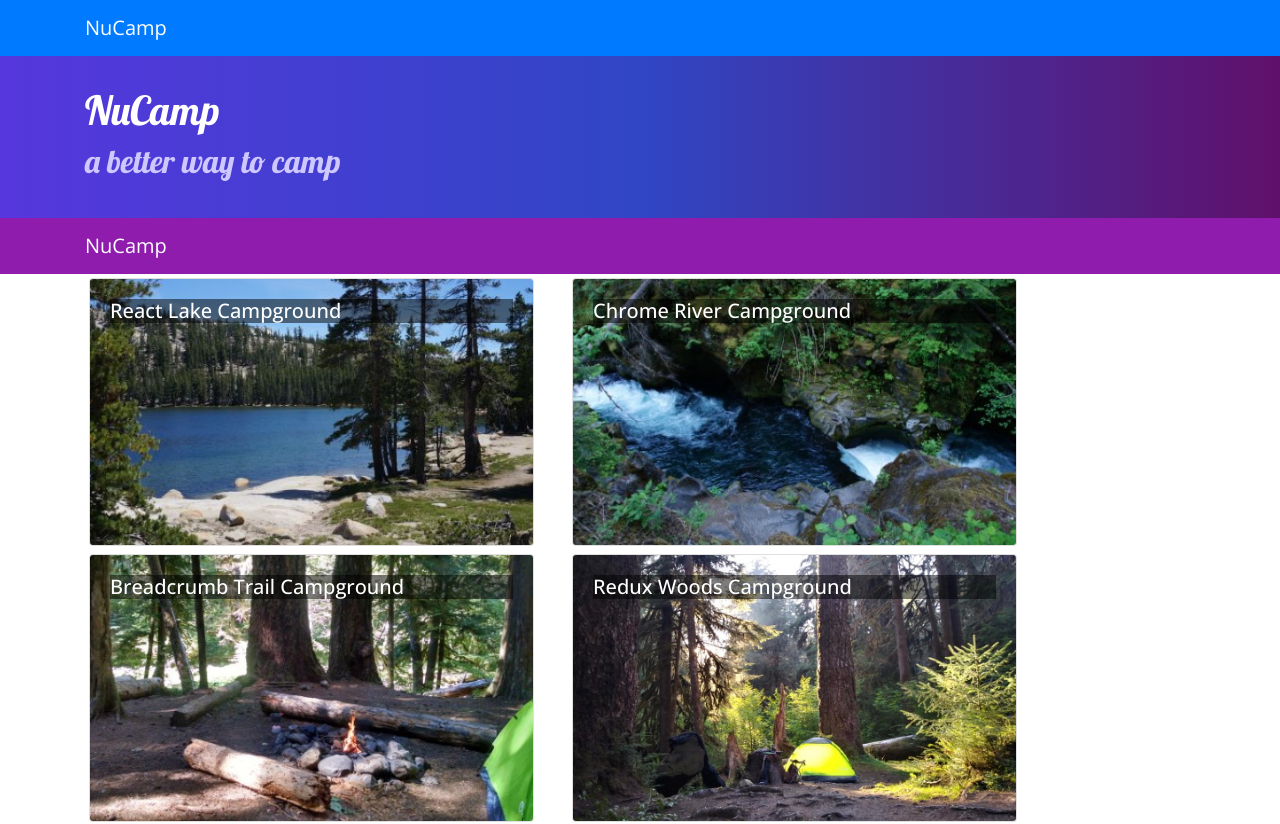
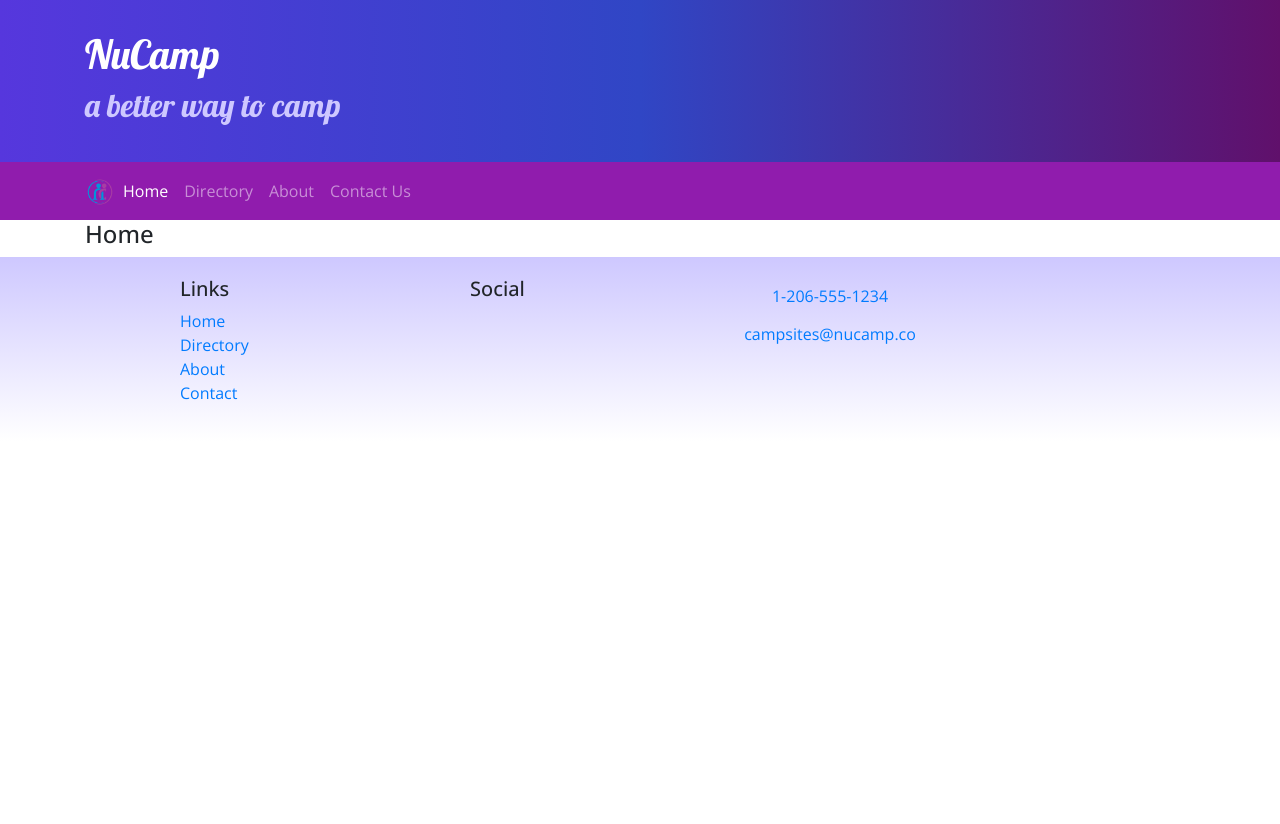
Before and after one commit to snakeguy2000/React-Nucampsite, a React (Create React App) app: page /home in a window 1280 px wide. Shown: the top 824 px of the page. After the commit the page ends 800 px from the top, so only its background shows below. Built offline with nearby package versions, Linux system fonts and the light colour scheme.

Commit message:
React Router

```diff
--- a/package.json
+++ b/package.json
@@ -12,6 +12,7 @@
     "react": "^16.13.1",
     "react-dom": "^16.13.1",
     "react-popper": "^0.9.2",
+    "react-router-dom": "^4.2.2",
     "react-scripts": "3.4.0",
     "reactstrap": "^5.0.0",
     "typeface-lobster": "0.0.72",
--- a/src/App.js
+++ b/src/App.js
@@ -1,13 +1,16 @@
 import React, { Component } from 'react';
+import { BrowserRouter } from 'react-router-dom';
 import Main from './components/MainComponent';
 import './App.css';
 
 class App extends Component {
   render() {
     return (
-      <div className="App">
-        <Main />
-      </div>
+      <BrowserRouter>
+        <div className="App">
+          <Main />
+        </div>
+      </BrowserRouter>
     );
   }
 }
--- a/src/components/DirectoryComponent.js
+++ b/src/components/DirectoryComponent.js
@@ -1,9 +1,9 @@
 import React from 'react';
 import { Card, CardImg, CardImgOverlay, CardTitle } from 'reactstrap';
 
-function RenderDirectoryItem({ campsite, onClick }) {
+function RenderDirectoryItem({ campsite }) {
   return (
-    <Card onClick={() => onClick(campsite.id)}>
+    <Card>
       <CardImg width="100%" src={campsite.image} alt={campsite.name} />
       <CardImgOverlay>
         <CardTitle>{campsite.name}</CardTitle>
@@ -16,7 +16,7 @@
   const directory = props.campsites.map(campsite => {
     return (
       <div key={campsite.id} className="col-md-5 m-1">
-        <RenderDirectoryItem campsite={campsite} onClick={props.onClick} />
+        <RenderDirectoryItem campsite={campsite} />
       </div>
     );
   });
--- a/src/components/FooterComponent.js
+++ b/src/components/FooterComponent.js
@@ -1,5 +1,5 @@
 import React from 'react';
-
+import { Link } from 'react-router-dom';
 function Footer(props) {
   return (
     <footer className="site-footer">
@@ -9,16 +9,16 @@
             <h5>Links</h5>
             <ul className="list-unstyled">
               <li>
-                <a href="#">Home</a>
+                <Link to="/home">Home</Link>
               </li>
               <li>
-                <a href="#">About</a>
+                <Link to="/directory">Directory</Link>
               </li>
               <li>
-                <a href="#">Directory</a>
+                <Link to="/aboutus">About</Link>
               </li>
               <li>
-                <a href="#">Contact</a>
+                <Link to="/contactus">Contact</Link>
               </li>
             </ul>
           </div>
--- a/src/components/HeaderComponent.js
+++ b/src/components/HeaderComponent.js
@@ -1,7 +1,31 @@
 import React, { Component } from 'react';
-import { Navbar, NavbarBrand, Jumbotron } from 'reactstrap';
+import {
+  Nav,
+  Navbar,
+  NavbarBrand,
+  NavbarToggler,
+  Collapse,
+  NavItem,
+  Jumbotron
+} from 'reactstrap';
+import { NavLink } from 'react-router-dom';
 
 class Header extends Component {
+  constructor(props) {
+    super(props);
+
+    this.toggleNav = this.toggleNav.bind(this);
+    this.state = {
+      isNavOpen: false
+    };
+  }
+
+  toggleNav() {
+    this.setState({
+      isNavOpen: !this.state.isNavOpen
+    });
+  }
+
   render() {
     return (
       <React.Fragment>
@@ -15,9 +39,41 @@
             </div>
           </div>
         </Jumbotron>
-        <Navbar dark sticky="top">
+        <Navbar dark sticky="top" expand="md">
           <div className="container">
-            <NavbarBrand href="/">NuCamp</NavbarBrand>
+            <NavbarBrand className="mr-auto" href="/">
+              <img
+                src="/assets/images/logo.png"
+                height="30"
+                width="30"
+                alt="NuCamp Logo"
+              />
+            </NavbarBrand>
+            <NavbarToggler onClick={this.toggleNav} />
+            <Collapse isOpen={this.state.isNavOpen} navbar>
+              <Nav navbar>
+                <NavItem>
+                  <NavLink className="nav-link" to="/home">
+                    <i className="fa fa-home fa-lg" /> Home
+                  </NavLink>
+                </NavItem>
+                <NavItem>
+                  <NavLink className="nav-link" to="/directory">
+                    <i className="fa fa-list fa-lg" /> Directory
+                  </NavLink>
+                </NavItem>
+                <NavItem>
+                  <NavLink className="nav-link" to="/aboutus">
+                    <i className="fa fa-info fa-lg" /> About
+                  </NavLink>
+                </NavItem>
+                <NavItem>
+                  <NavLink className="nav-link" to="/contactus">
+                    <i className="fa fa-address-card fa-lg" /> Contact Us
+                  </NavLink>
+                </NavItem>
+              </Nav>
+            </Collapse>
           </div>
         </Navbar>
       </React.Fragment>
--- /dev/null
+++ b/src/components/HomeComponent.js
@@ -0,0 +1,11 @@
+import React from 'react';
+
+function Home(props) {
+  return (
+    <div className="container">
+      <h4>Home</h4>
+    </div>
+  );
+}
+
+export default Home;
--- a/src/components/MainComponent.js
+++ b/src/components/MainComponent.js
@@ -5,32 +5,33 @@
 import { CAMPSITES } from '../shared/campsites';
 import Header from './HeaderComponent';
 import Footer from './FooterComponent';
+import Home from './HomeComponent';
+import { Switch, Route, Redirect } from 'react-router-dom';
 class Main extends Component {
   constructor(props) {
     super(props);
     this.state = {
-      campsites: CAMPSITES,
-      selectedCampsite: null
+      campsites: CAMPSITES
     };
   }
 
-  onCampsiteSelect(campsiteId) {
-    this.setState({ selectedCampsite: campsiteId });
-  }
+  render() {
+    const HomePage = () => {
+      return <Home />;
+    };
 
-  render() {
     return (
       <div>
-        <Navbar dark color="primary">
-          <div className="container">
-            <NavbarBrand href="/">NuCamp</NavbarBrand>
-          </div>
-        </Navbar>
         <Header />
-        <Directory
-          campsites={this.state.campsites}
-          onClick={campsiteId => this.onCampsiteSelect(campsiteId)}
-        />
+        <Switch>
+          <Route path="/home" component={HomePage} />
+          <Route
+            exact
+            path="/directory"
+            render={() => <Directory campsites={this.state.campsites} />}
+          />
+          <Redirect to="/home" />
+        </Switch>
         <CampsiteInfo
           campsite={
             this.state.campsites.filter(
```
Also changed, not shown: 1 other file (tests, documents, lock files or other folders).
